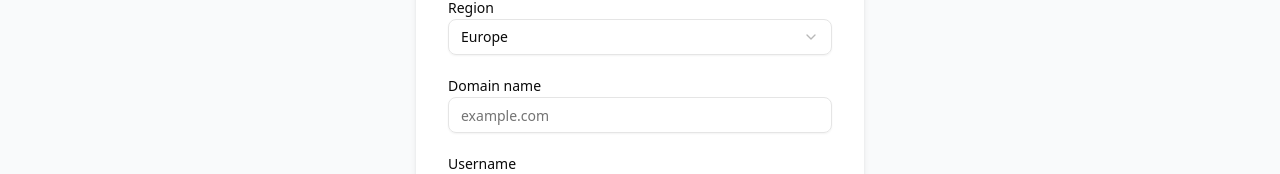
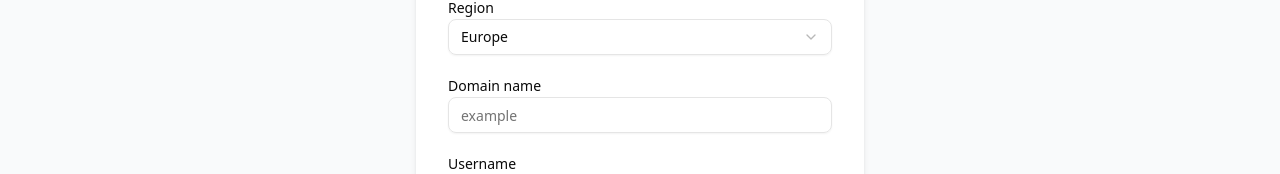
Before and after one commit to DenizOrsel/Workbench, a Next.js app: page /login in a window 1280 px wide. Shown: the part 253-427 px from the top of the page. Built offline with nearby package versions, Linux system fonts and the light colour scheme.

Commit message:
update login page

```diff
--- a/src/app/login/page.tsx
+++ b/src/app/login/page.tsx
@@ -76,7 +76,7 @@ export default function LoginPage() {
             id="domain"
             name="domain"
             type="text"
-            placeholder="example.com"
+            placeholder="example"
             required
           />
         </div>
```
